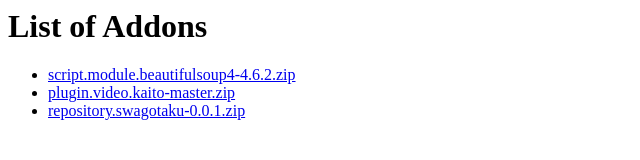
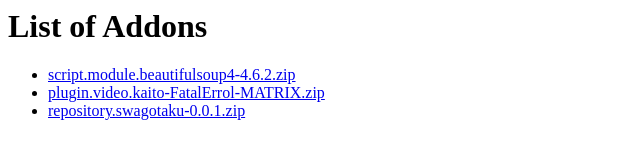
Before and after one commit to TaiDak/TaiDak.github.io, a plain HTML site: page repo/index.html in a window 1280 px wide. Shown: the whole page, without its empty margins (0-640 px from the left). Drawn offline with Linux system fonts and the light colour scheme.

Commit message:
Update index.html

```diff
--- a/repo/index.html
+++ b/repo/index.html
@@ -15,7 +15,7 @@
 
     <ul>
       <li><a href="script.module.beautifulsoup4-4.6.2.zip">script.module.beautifulsoup4-4.6.2.zip</a></li>
-      <li><a href="plugin.video.kaito-master.zip">plugin.video.kaito-master.zip</a></li>
+      <li><a href="plugin.video.kaito-FatalErrol-MATRIX.zip">plugin.video.kaito-FatalErrol-MATRIX.zip</a></li>
       <li><a href="repository.swagotaku-0.0.1.zip">repository.swagotaku-0.0.1.zip</a></li>
     </ul>
 
```
